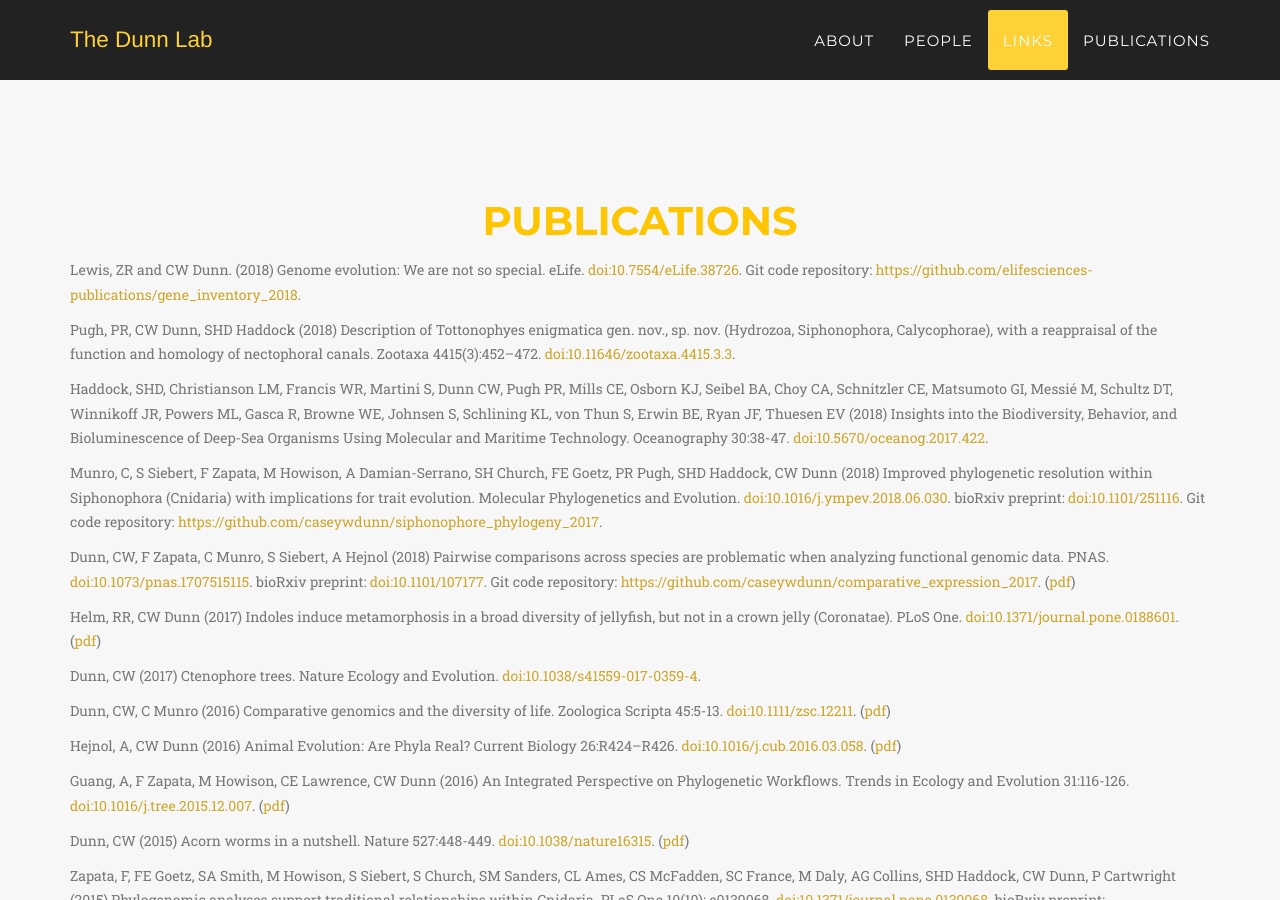
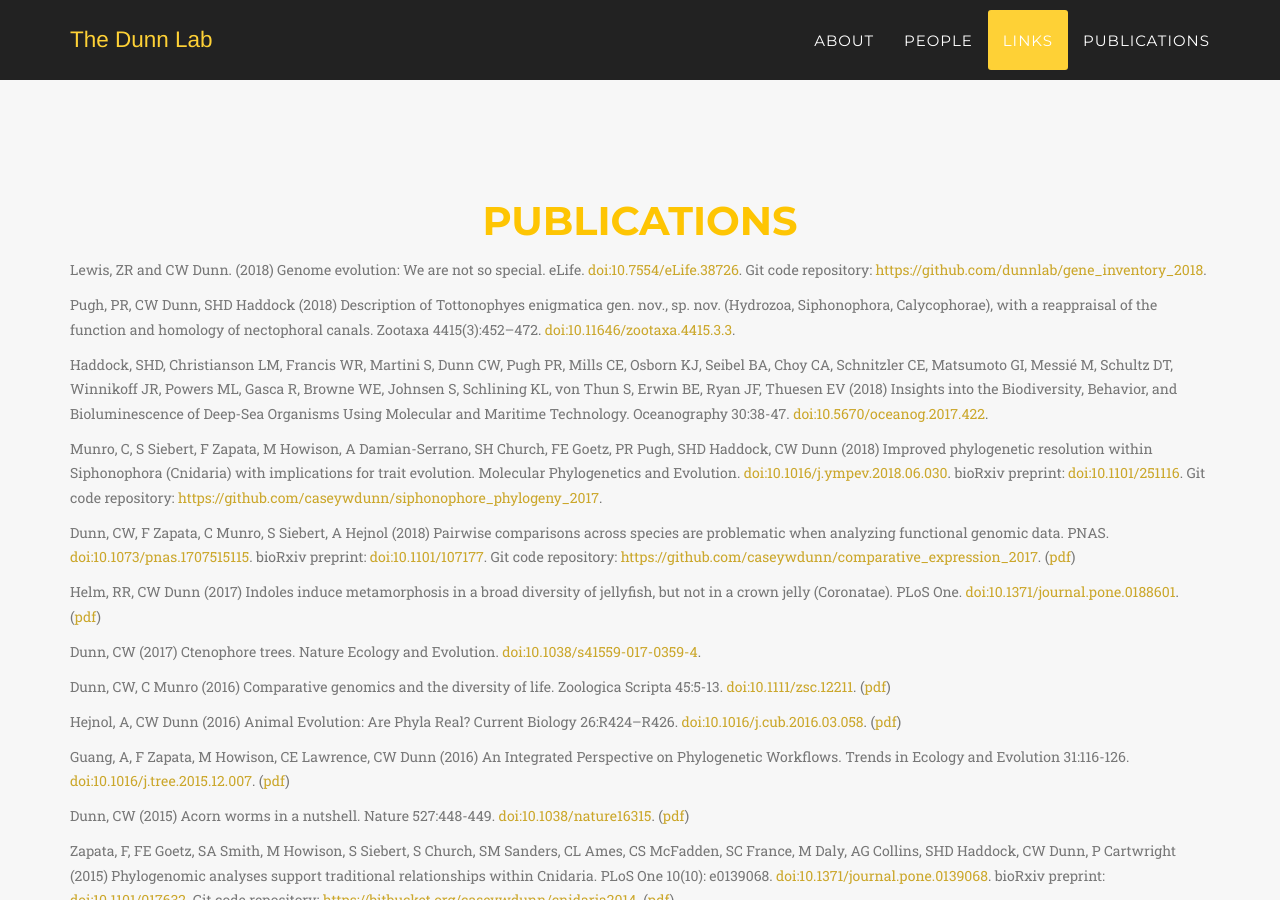
Before and after one commit to caseywdunn/caseywdunn.github.io, a Jekyll site: the page built from index.html, in a window 1280 px wide and 900 px high, scrolled down 8081 px. Built offline with Jekyll 4.4.1, drawn with Linux system fonts in a browser that asks for light colours; some web fonts are replaced.

Commit message:
replaced github link

```diff
--- a/_includes/publications.html
+++ b/_includes/publications.html
@@ -8,7 +8,7 @@
             </div>
 
 <div class="box"><div class="box-title"></div><div class="box-body">
-<p class="text-muted"> Lewis, ZR and CW Dunn. (2018) Genome evolution: We are not so special. eLife. <a href="http://dx.doi.org/10.7554/eLife.38726">doi:10.7554/eLife.38726</a>.  Git code repository: <a href="https://github.com/elifesciences-publications/gene_inventory_2018">https://github.com/elifesciences-publications/gene_inventory_2018</a>. </p>
+<p class="text-muted"> Lewis, ZR and CW Dunn. (2018) Genome evolution: We are not so special. eLife. <a href="http://dx.doi.org/10.7554/eLife.38726">doi:10.7554/eLife.38726</a>.  Git code repository: <a href="https://github.com/dunnlab/gene_inventory_2018 ">https://github.com/dunnlab/gene_inventory_2018</a>. </p>
 </div><div class="box-footer"> </div></div>
 
 <div class="box"><div class="box-title"></div><div class="box-body">
```
